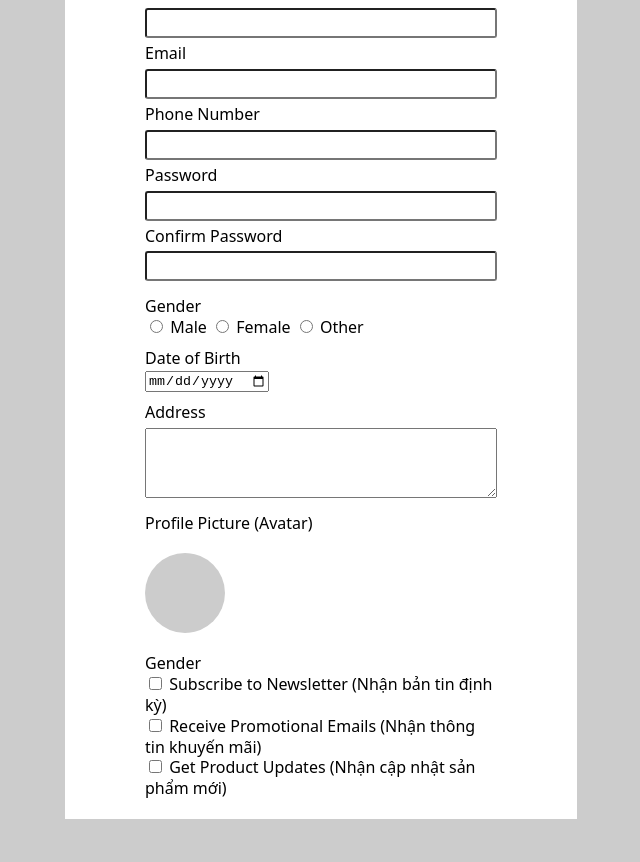
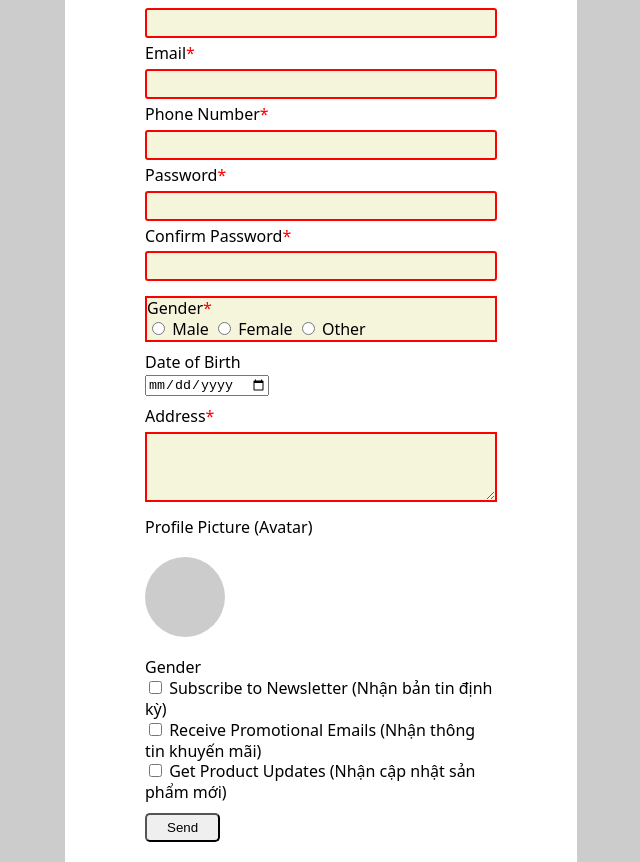
Before and after one commit to TranMinhDucc/f8-fullstack-day-5, a plain HTML site: page form-interactive.html in a window 1280 px wide. Shown: the part 61-923 px from the top of the page, without its empty margins (319-959 px from the left). Before the commit the page ends 880 px from the top, so only its background shows below. Drawn offline with Linux system fonts and the light colour scheme.

Commit message:
update Bai 5

```diff
--- a/css/style.css
+++ b/css/style.css
@@ -121,20 +121,56 @@ strong {
     padding: 20px 80px;
 }
 
-.input {
+.form-container .input {
     width: 100%;
     height: 30px;
     border-radius: 3px;
     margin: 5px 0 5px;
 }
 
-.input:focus{
-    background-color: #ccc;
+.form-container .input:invalid{
+    border: 2px solid red;
+    background-color: beige;
+}
+
+textarea:invalid{
+    border: 2px solid red;
+    background-color: beige;
+}
+
+fieldset:invalid{
+    border: 2px solid red;
+    background-color: beige;
+}
+
+.form-container input:focus{
+    border: 2px solid #c1c1c1;
+    outline: none;
+}
+button {
+    margin-top: 10px;
+    border-radius: 5px ;
+    padding: 5px 20px;
+
+}
+
+button:hover{
+    cursor: pointer;
+}
+
+button:active{
+    background-color: blue;
+    color: white;
 }
 
 .form-container form label {
     font-weight: 500;
 
+}
+
+.obligatory::after{
+    content: "*";
+    color: red;
 }
 
 .avatar {
--- a/form-interactive.html
+++ b/form-interactive.html
@@ -12,46 +12,47 @@
             <form action="" autocomplete="off">
                 <h1 class="center">Register</h1>
                 <div class="form">
-                    <label for="name">Name</label> <br />
-                    <input type="name" class="input" id="name" />
+                    <label for="name" class="obligatory">Name</label> <br />
+                    <input type="name" class="input" id="name" required/>
                 </div>
                 <div class="form">
-                    <label for="email">Email</label> <br />
-                    <input type="email" class="input" id="email" />
+                    <label for="email" class="obligatory">Email</label> <br />
+                    <input type="email" class="input" id="email" required/>
                 </div>
                 <div class="form">
-                    <label for="phone">Phone Number</label> <br />
-                    <input type="number" class="input" id="phone" />
+                    <label for="phone" class="obligatory">Phone Number</label> <br />
+                    <input type="number" class="input" id="phone" required/>
                 </div>
                 <div class="form">
-                    <label for="password">Password</label> <br />
-                    <input type="password" class="input" id="password" />
+                    <label for="password" class="obligatory">Password</label> <br />
+                    <input type="password" class="input" id="password" required/>
                 </div>
                 <div class="form">
-                    <label for="confirm-password">Confirm Password</label>
+                    <label for="confirm-password" class="obligatory">Confirm Password</label>
                     <br />
                     <input
                         type="password"
                         class="input"
                         id="confirm-password"
+                        required
                     />
                 </div>
-                <div class="form gender">
-                    <label >Gender</label> <br />
-                    <input type="radio" name="gender" value="Male" />
+                <fieldset class="form gender">
+                    <label class="obligatory">Gender</label> <br />
+                    <input type="radio" name="gender" value="Male" required/>
                     <label for="">Male</label>
-                    <input type="radio" name="gender" value="Female" />
+                    <input type="radio" name="gender" value="Female" required/>
                     <label for="">Female</label>
-                    <input type="radio" name="gender" value="Other" />
+                    <input type="radio" name="gender" value="Other" required/>
                     <label for="">Other</label>
-                </div>
+                </fieldset>
                 <div class="form">
                     <label for="date">Date of Birth</label> <br />
                     <input type="date" id="date" />
                 </div>
                 <div class="form address">
-                    <label for="address">Address</label> <br />
-                    <textarea name="" id="address"></textarea>
+                    <label for="address" class="obligatory">Address</label> <br />
+                    <textarea name="" id="address" required></textarea>
                 </div>
                 <div class="form">
                     <label for="avatar"
@@ -81,6 +82,7 @@
                         >Get Product Updates (Nhận cập nhật sản phẩm mới)
                     </label>
                 </div>
+                <button type="submit">Send</button>
             </form>
         </div>
     </body>
```
Also changed, not shown: index.html (+3 -3 lines).
